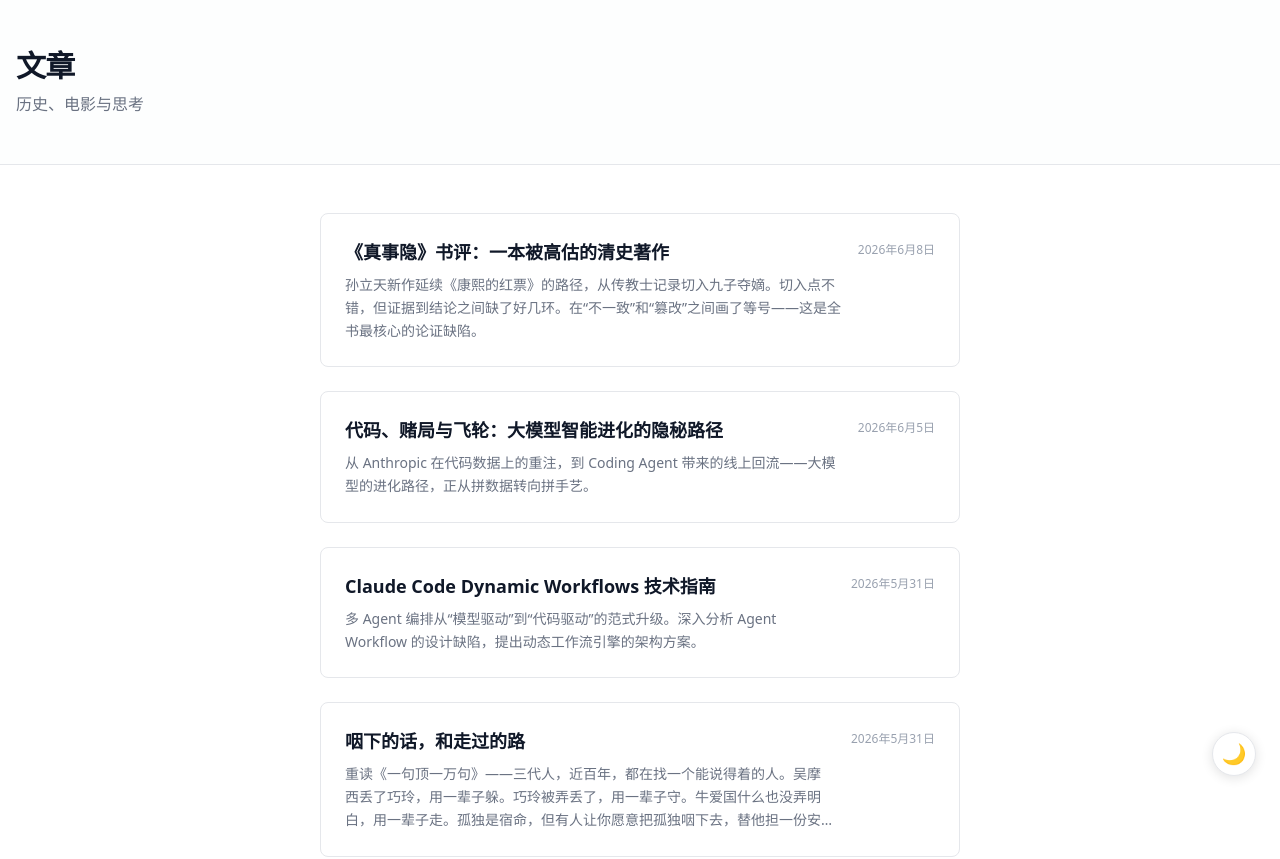
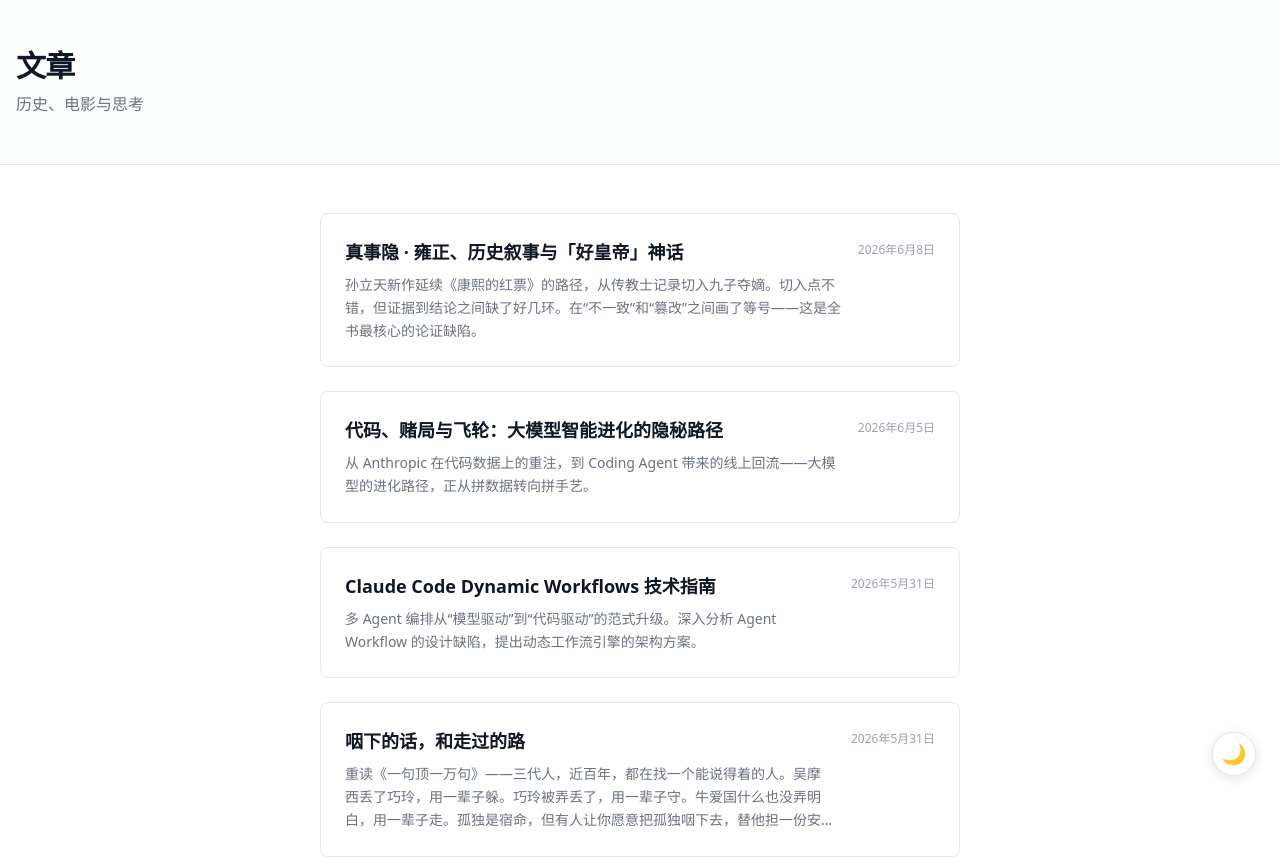
Before and after one commit to cxyxlxdm/movie-rankings, a Next.js app: page /articles in a window 1280 px wide. Shown: the top 859 px of the page. Built offline with nearby package versions, Linux system fonts and the light colour scheme.

Commit message:
fix: 标题改回「真事隐 · 雍正、历史叙事与好皇帝神话」

```diff
--- a/src/data/articles.ts
+++ b/src/data/articles.ts
@@ -62,7 +62,7 @@ export const articlesMeta: ArticleMeta[] = [
   },
   {
     slug: "zhen-shi-yin-review",
-    title: "《真事隐》书评：一本被高估的清史著作",
+    title: "真事隐 · 雍正、历史叙事与「好皇帝」神话",
     date: "2026年6月8日",
     description:
       "孙立天新作延续《康熙的红票》的路径，从传教士记录切入九子夺嫡。切入点不错，但证据到结论之间缺了好几环。在\u201c不一致\u201d和\u201c篡改\u201d之间画了等号——这是全书最核心的论证缺陷。",
```
